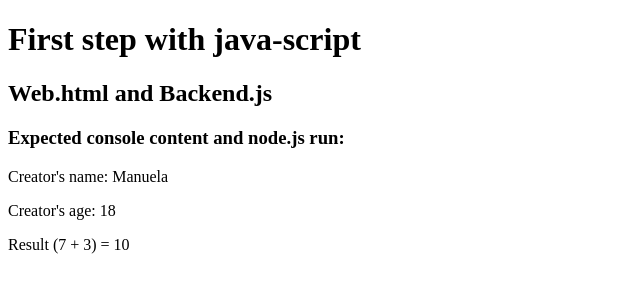
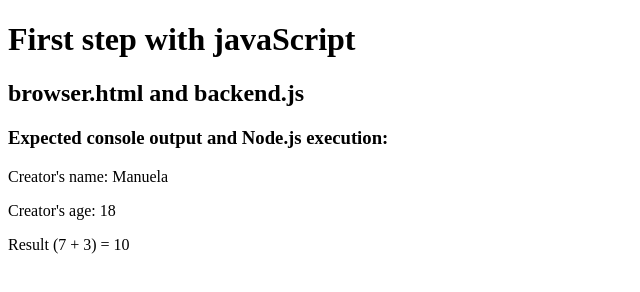
Before and after one commit to Manuela0894/front, a plain HTML site: page js-introduction/index.html in a window 1280 px wide. Shown: the whole page, without its empty margins (0-640 px from the left). Drawn offline with Linux system fonts and the light colour scheme.

Commit message:
refactor: add changes on tags text

```diff
--- a/js-introduction/index.html
+++ b/js-introduction/index.html
@@ -3,12 +3,12 @@
 <head>
     <meta charset="UTF-8">
     <meta name="viewport" content="width=device-width, initial-scale=1.0">
-    <title>Java Script Introduction</title>
+    <title>JavaScript Introduction</title>
 </head>
 <body>
-      <h1>First step with java-script</h1>
-      <h2>Web.html and Backend.js</h2>
-      <h3>Expected console content and node.js run:</h3>
+      <h1>First step with javaScript</h1>
+      <h2>browser.html and backend.js</h2>
+      <h3>Expected console output and Node.js execution:</h3>
       <p id="name"></p>
       <p id="age"></p>
       <p id="operation"></p>
```
